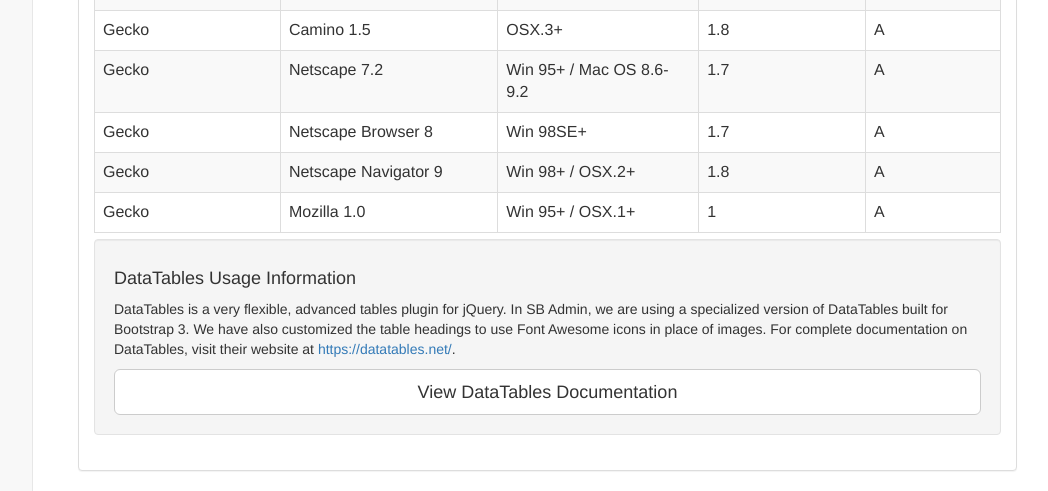
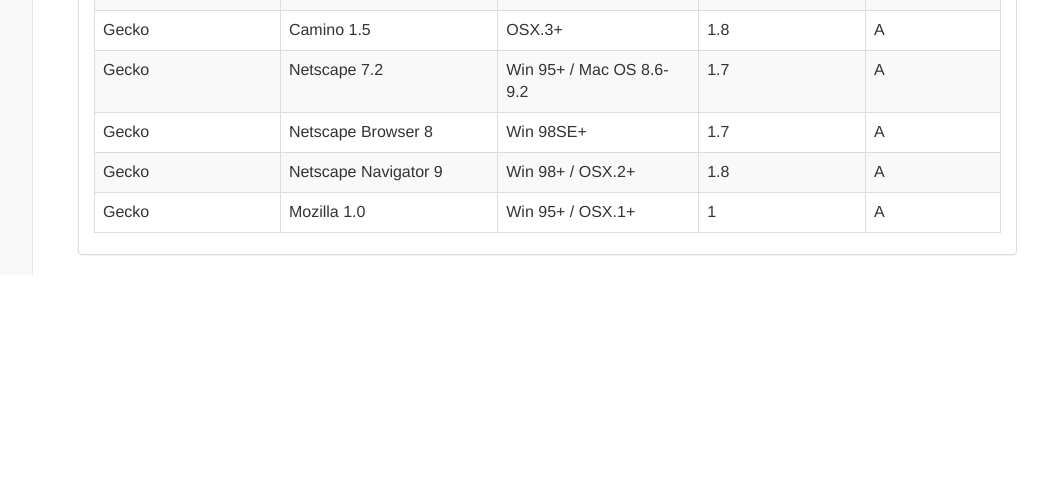
Before and after one commit to OrderWife/news, a CodeIgniter app: page /database/index.php/backend/index in a window 1280 px wide. Shown: the part 2119-2610 px from the top of the page, without its empty margins (218-1266 px from the left). After the commit the page ends 2394 px from the top, so only its background shows below. Run offline with CodeIgniter, Linux system fonts and the light colour scheme; some libraries are stand-ins or nearby versions.

Commit message:
Commend div class well [footer table]
-create commend footer table

```diff
--- a/application/views/backendview/backendhome.php
+++ b/application/views/backendview/backendhome.php
@@ -407,11 +407,10 @@
                                   </div>
                                 </div>
                                 <!-- /.table-responsive -->
-                                <div class="well">
-                                    <h4>DataTables Usage Information</h4>
-                                    <p>DataTables is a very flexible, advanced tables plugin for jQuery. In SB Admin, we are using a specialized version of DataTables built for Bootstrap 3. We have also customized the table headings to use Font Awesome icons in place of images. For complete documentation on DataTables, visit their website at <a target="_blank" href="https://datatables.net/">https://datatables.net/</a>.</p>
-                                    <a class="btn btn-default btn-lg btn-block" target="_blank" href="https://datatables.net/">View DataTables Documentation</a>
-                                </div>
+                                <!-- footer table -->
+                                <!-- <div class="well">
+                                </div> -->
+                                <!-- /.footer table -->
                             </div>
                             <!-- /.panel-body -->
                         </div>
```
